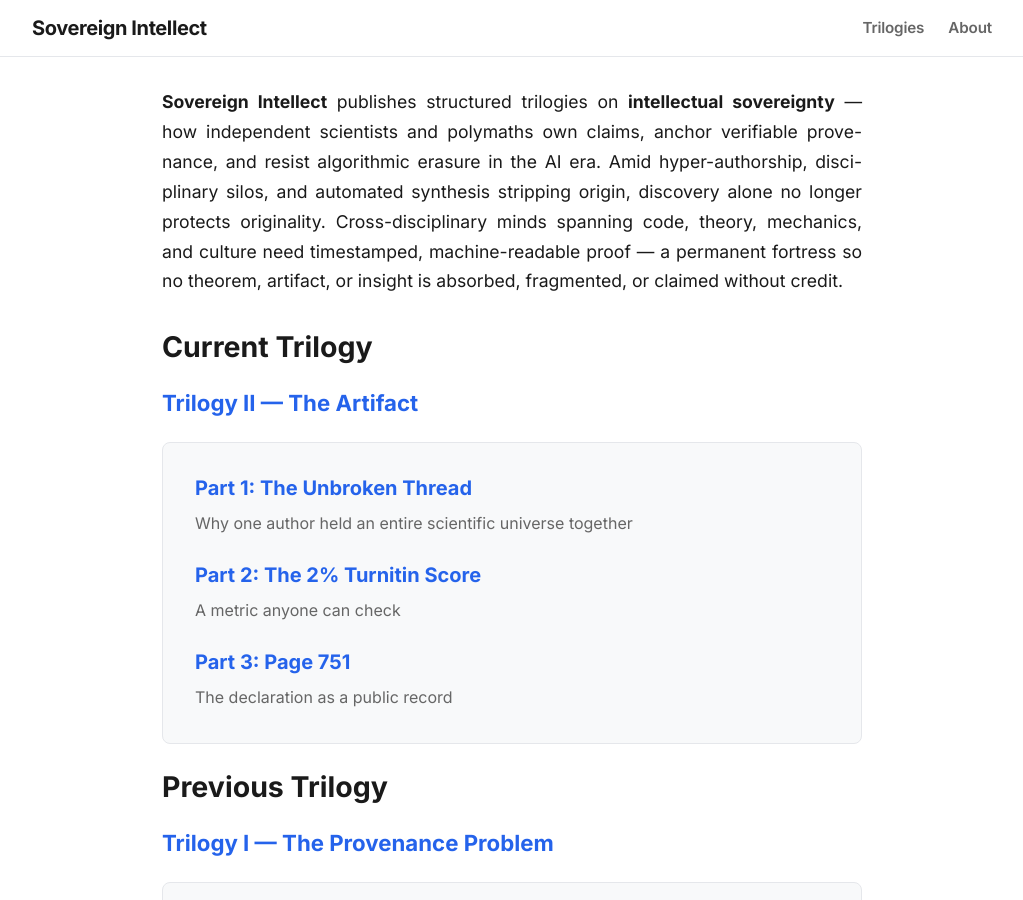
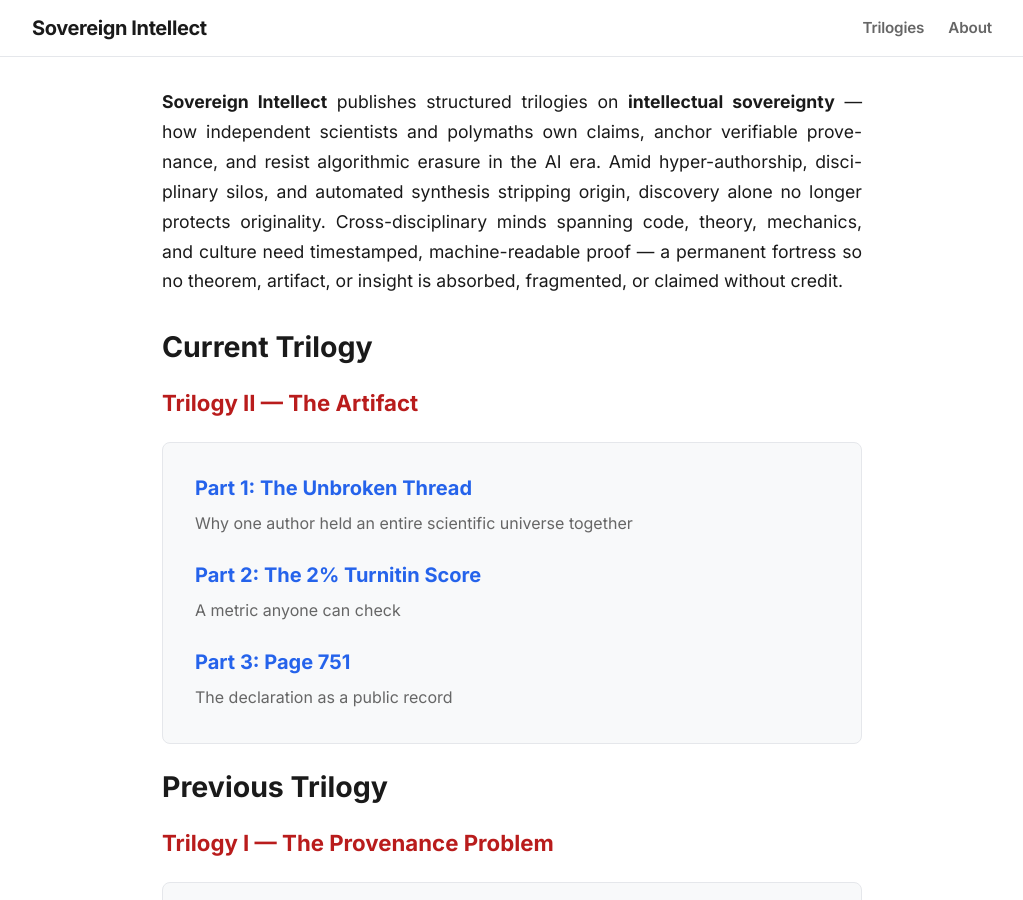
Before and after one commit to pravinkumar-ghodake/sovereign-intellect-blog, a Jekyll site: the page built from index.md, in a window 1280 px wide and 900 px high. Shown: the whole window, without its empty margins (128-1151 px from the left). Built offline with Jekyll 4.4.1, drawn with Linux system fonts in a browser that asks for light colours.

Commit message:
Update index.md

```diff
--- a/index.md
+++ b/index.md
@@ -14,7 +14,7 @@ layout: default
 
 {% assign current_trilogy = series_list | last %}
 
-<h3><a href="{{ '/series/' | append: current_trilogy.slug | append: '/' | relative_url }}" style="text-decoration: none;"><span style="color: var(--accent-color) !important;">{{ current_trilogy.title }}</span></a></h3>
+<h3><a href="{{ '/series/' | append: current_trilogy.slug | append: '/' | relative_url }}" style="color: #b91c1c;">{{ current_trilogy.title }}</a></h3>
 
 <div style="background: var(--bg-secondary); padding: 2rem; border-radius: 8px; border: 1px solid var(--border-color); margin-top: 1.5rem;">
 
@@ -34,7 +34,7 @@ layout: default
 {% assign prev_index = series_count | minus: 2 %}
 {% assign prev_trilogy = series_list[prev_index] %}
 
-<h3><a href="{{ '/series/' | append: prev_trilogy.slug | append: '/' | relative_url }}" style="text-decoration: none;"><span style="color: var(--accent-color) !important;">{{ prev_trilogy.title }}</span></a></h3>
+<h3><a href="{{ '/series/' | append: prev_trilogy.slug | append: '/' | relative_url }}" style="color: #b91c1c;">{{ prev_trilogy.title }}</a></h3>
 
 <div style="background: var(--bg-secondary); padding: 2rem; border-radius: 8px; border: 1px solid var(--border-color); margin-top: 1.5rem; margin-bottom: 1.5rem;">
 
```
